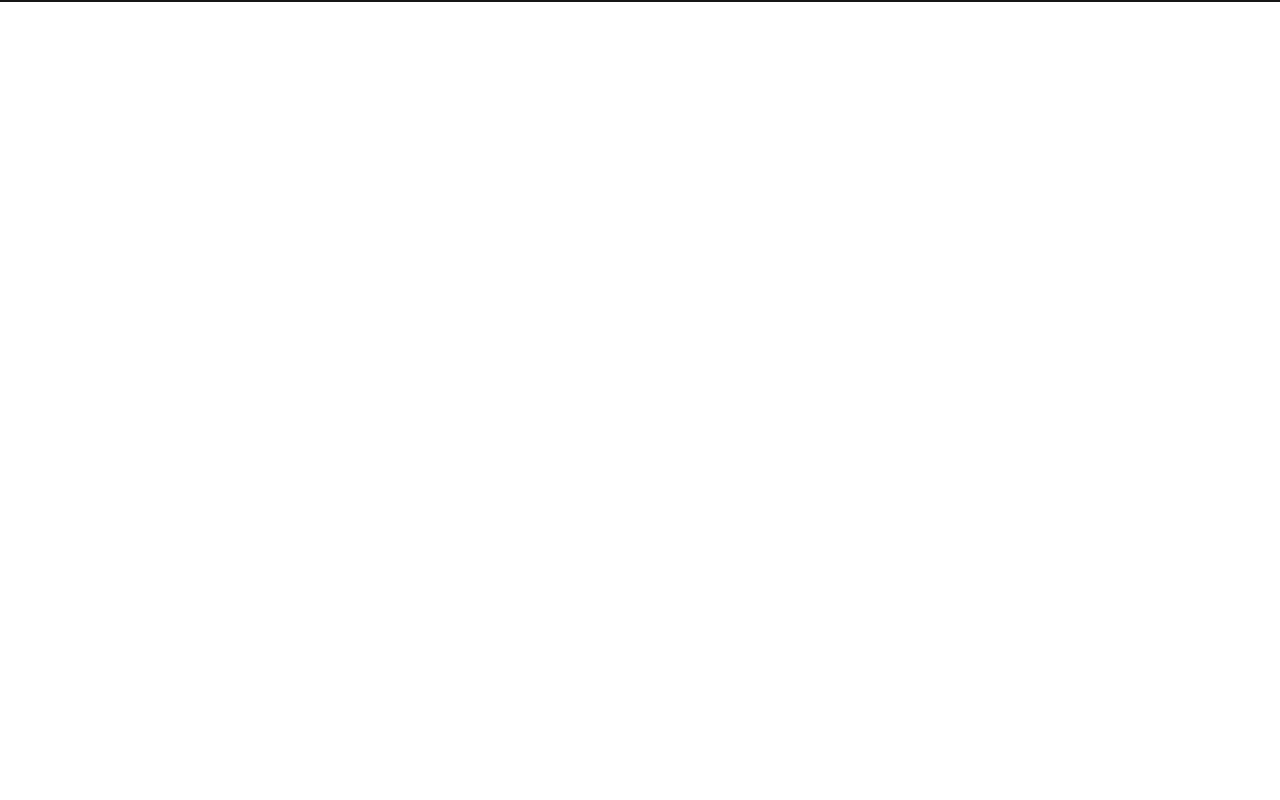
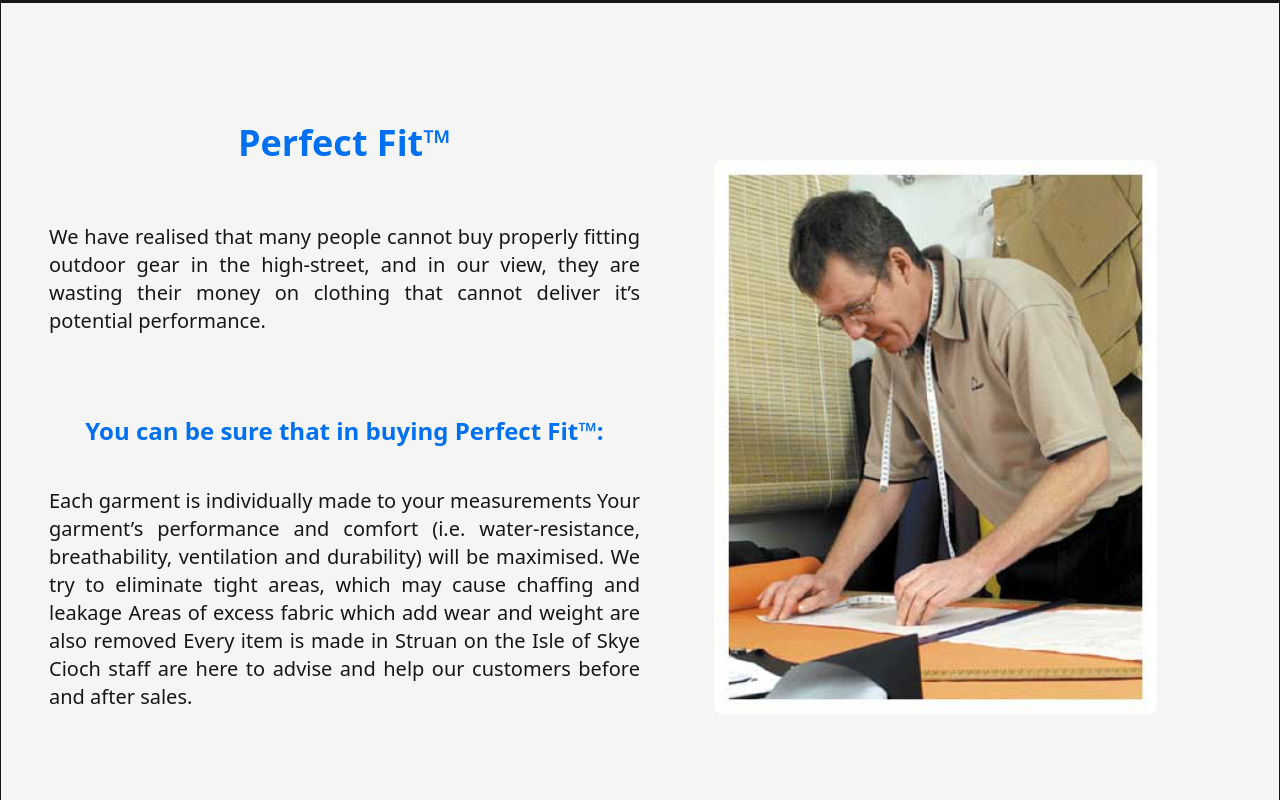
Before and after one commit to lpscrim/cioch, a Next.js app: page / in a window 1280 px wide. Shown: the part 1800-2600 px from the top of the page. Before the commit the page ends 1802 px from the top, so only its background shows below. Built offline with nearby package versions, Linux system fonts and the light colour scheme; a web font is replaced by a local one.

Commit message:
Implement structural updates and optimizations across multiple modules

```diff
--- a/app/globals.css
+++ b/app/globals.css
@@ -36,7 +36,7 @@
     --color-text-secondary: #181818;
     --color-primary: #f3d13a;
     --color-secondary: #b93737;
-    --color-tertiary: #000000;
+    --color-tertiary: #5c5a5a;
     --color-accent: #f3d13a;
     --color-button: #0070f3;
     --color-border: #eaeaea;
--- a/app/page.tsx
+++ b/app/page.tsx
@@ -1,5 +1,6 @@
 import Hero from "../components/Hero";
 import Intro from "../components/Intro";
+import PerfectFit from "../components/PerfectFit";
 
 
 export default function Home() {
@@ -8,6 +9,7 @@ export default function Home() {
     <Hero />
     <main>
         <Intro />
+        <PerfectFit />
     </main>
   </div>
   );
--- /dev/null
+++ b/components/PerfectFit.tsx
@@ -0,0 +1,51 @@
+import Image from "next/image";
+
+export default function perfectFit() {
+  return (
+    <section
+      id="perfectFit"
+      className="w-full min-h-[90vh] h-full bg-(--color-tertiary) border"
+    >
+      <div className="flex flex-col max-w-[90rem] px-6 sm:px-12 mx-auto pt-30 pb-20">
+        <div className="flex flex-col lg:flex-row mx-auto">
+          <div className="w-full lg:w-1/2 mx-auto flex flex-col items-center justify-center">
+            <h2 className="text-3xl font-bold text-(--color-primary) sm:text-4xl text-center">
+              Perfect Fit™
+            </h2>
+            <p className="text-lg text-(--color-text) sm:text-xl mb-10 text-justify pt-15">
+              We have realised that many people cannot buy properly fitting
+              outdoor gear in the high-street, and in our view, they are wasting
+              their money on clothing that cannot deliver it’s potential
+              performance.
+            </p>
+            <h2 className="text-xl font-bold text-(--color-primary) sm:text-2xl text-center mt-10 mb-10 ">
+              You can be sure that in buying Perfect Fit™:
+            </h2>
+            <p className="text-lg text-(--color-text) sm:text-xl text-justify mb-10 ">
+              Each garment is individually made to your measurements Your
+              garment’s performance and comfort (i.e. water-resistance,
+              breathability, ventilation and durability) will be maximised. We
+              try to eliminate tight areas, which may cause chaffing and leakage
+              Areas of excess fabric which add wear and weight are also removed
+              Every item is made in Struan on the Isle of Skye Cioch staff are
+              here to advise and help our customers before and after sales.
+            </p>
+          </div>
+          <div className="w-full lg:w-1/2 mb-10 sm:mb-15 lg:mb-0 mx-auto flex flex-col items-center justify-center ">
+            <Image
+              src="/production.jpg"
+              alt="Cioch Outdoor Clothing"
+              className="w-3/4 max-w-[500px] h-auto rounded-lg"
+              width={360}
+              height={450}
+            />
+          </div>
+        </div>
+        <h2 className="text-xl font-bold text-(--color-text) sm:text-2xl text-center mt-10 lg:mt-30  mb-10 mx-auto">
+          <span className="text-(--color-primary)">Perfect Fit™</span> garments
+          can be made in any combination of available colours from our swatch
+        </h2>
+      </div>
+    </section>
+  );
+}
```
Also changed, not shown: public/production.jpg (added).
